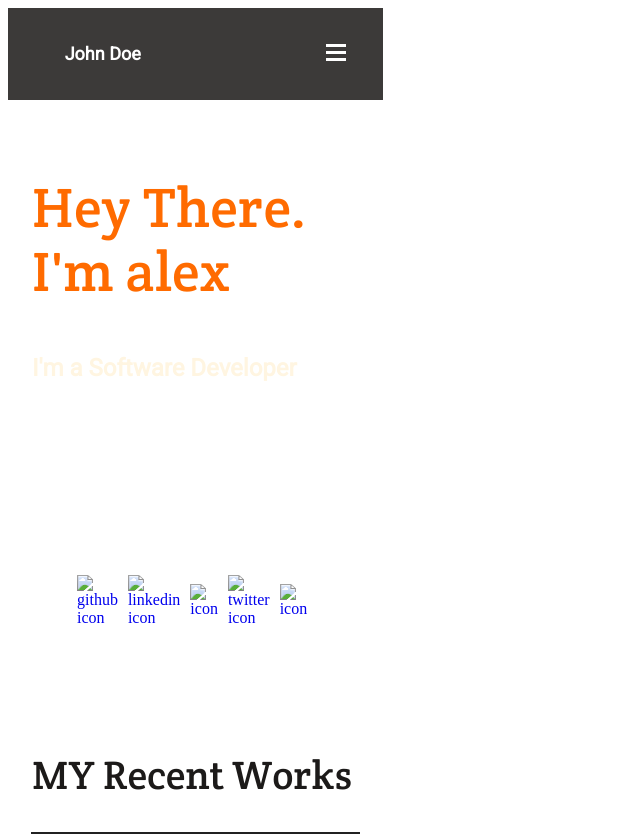
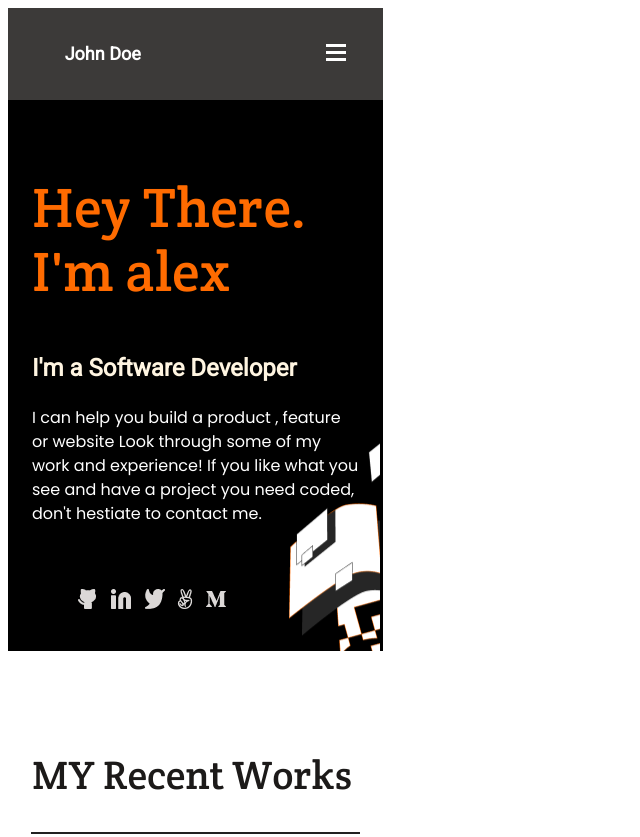
Before and after one commit to Sonikak004/portfolio-setup, a website: page index.html in a window 1280 px wide. Shown: the top 837 px of the page, without its empty margins (0-640 px from the left). Drawn offline with Linux system fonts and the light colour scheme; the site is published under a folder, as on GitHub Pages, so addresses that start at the root find nothing.

Commit message:
modified css and html file

```diff
--- a/index.html
+++ b/index.html
@@ -28,23 +28,23 @@
                     <ul class="icon">
                         <li>
                         <a href="https://github.com/sonikak004">
-                            <img src="/images/icon1.png" alt="github icon"></a>
+                            <img src="./images/icon1.png" alt="github icon"></a>
                         </li>
                         <li >
                             <a href="https://www.linkedin.com/in/sonikakumar">
-                                <img src="/images/icon2.png" alt="linkedin icon"></a>
+                                <img src="./images/icon2.png" alt="linkedin icon"></a>
                         </li>
                         <li>
                             <a href="#">
-                                <img src="/images/icon3.png" alt="icon"></a>
+                                <img src="./images/icon3.png" alt="icon"></a>
                         </li>
                         <li>
                             <a href="https://twitter.com/sonikak004">
-                                <img src="/images/icon4.png" alt="twitter icon"></a>
+                                <img src="./images/icon4.png" alt="twitter icon"></a>
                         </li>
                         <li>
                             <a href="#">
-                            <img src="/images/icon5.png" alt="icon"></a>
+                            <img src="./images/icon5.png" alt="icon"></a>
                         </li>
                     </ul>
                 </div>
@@ -58,7 +58,7 @@
                 <div class="line"></div>
             </div>
             <section class="Works">
-                <img class="work-img" src='/images/img1.png' alt="project img">
+                <img class="work-img" src='./images/img1.png' alt="project img">
                 <h3 class="wtext1">Multi-Post Stories</h3>
                 <p class="wtext2"> A daily selection of privately personalized reads; no accounts or sign-ups required. has been the industry's standard dummy text ever since the 1500s,
                      when an unknown printer took a standard dummy text.</p>
@@ -231,23 +231,23 @@
                     <ul class="icon">
                     <li>
                         <a href="https://github.com/mohisa302">
-                            <img src="/images/darkicon0.png" alt="github icon"></a>
+                            <img src="./images/darkicon0.png" alt="github icon"></a>
                         </li>
                         <li >
                             <a href="https://www.linkedin.com/in/rachelisaac13">
-                                <img src="/images/darkicon2.png" alt="linkedin icon"></a>
+                                <img src="./images/darkicon2.png" alt="linkedin icon"></a>
                             </li>
                             <li>
                                 <a href="#">
-                                    <img src="/images/darkicon3.png" alt="github icon"></a>
+                                    <img src="./images/darkicon3.png" alt="github icon"></a>
                                 </li>
                                 <li>
                                     <a href="https://twitter.com/Kholochelam">
-                                        <img src="/images/darkicon4.png" alt="twitter icon"></a>
+                                        <img src="./images/darkicon4.png" alt="twitter icon"></a>
                                     </li>
                                     <li>
                                         <a href="#">
-                                            <img src="/images/darkicon1.png" alt="Medium icon"></a>
+                                            <img src="./images/darkicon1.png" alt="Medium icon"></a>
                                         </li>
                                     </ul>
                                 </div>
--- a/styles.css
+++ b/styles.css
@@ -19,7 +19,7 @@ html {
 
 .page1 {
   row-gap: 1px;
-  background-image: url("/images/backgroundimage.png");
+  background-image: url("./images/backgroundimage.png");
   background-size: 100%;
   background-repeat: no-repeat;
   display: flex;
@@ -301,7 +301,7 @@ ul {
 }
 
 .card {
-  background: linear-gradient(180.45deg, rgba(38, 38, 38, 0) 0.75%, rgba(38, 38, 38, 0.9) 61.94%), url("/images/img2.png");
+  background: linear-gradient(180.45deg, rgba(38, 38, 38, 0) 0.75%, rgba(38, 38, 38, 0.9) 61.94%), url("./images/img2.png");
   background-repeat: no-repeat;
   line-height: 75px;
   background-size: 327px 386px;
@@ -427,7 +427,7 @@ a {
   display: flex;
   flex-direction: column;
   width: 375px;
-  background-image: url(images/aboutme.png);
+  background-image: url(./images/aboutme.png);
   background-position-x: right;
   background-position-y: 25%;
   background-repeat: no-repeat;
```
